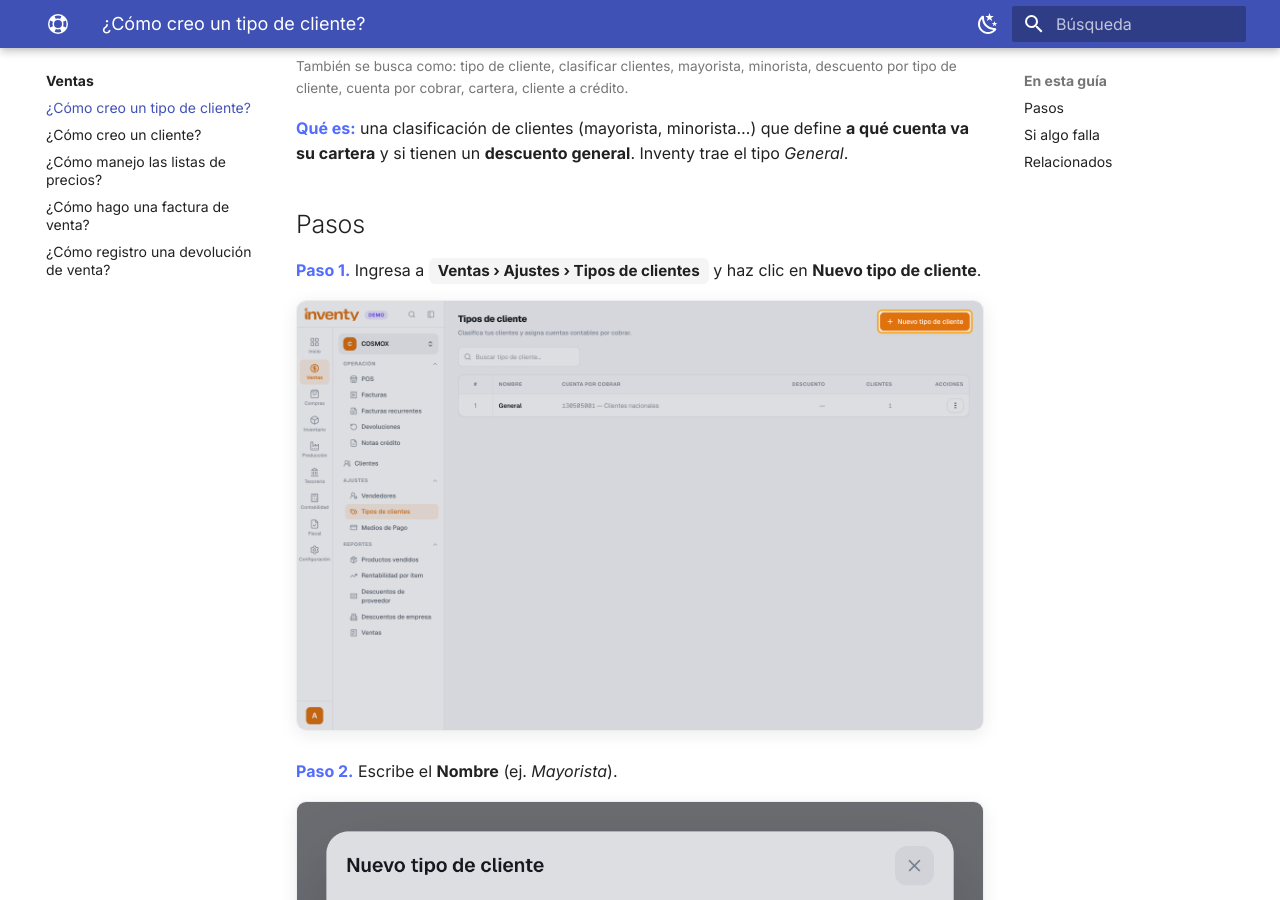
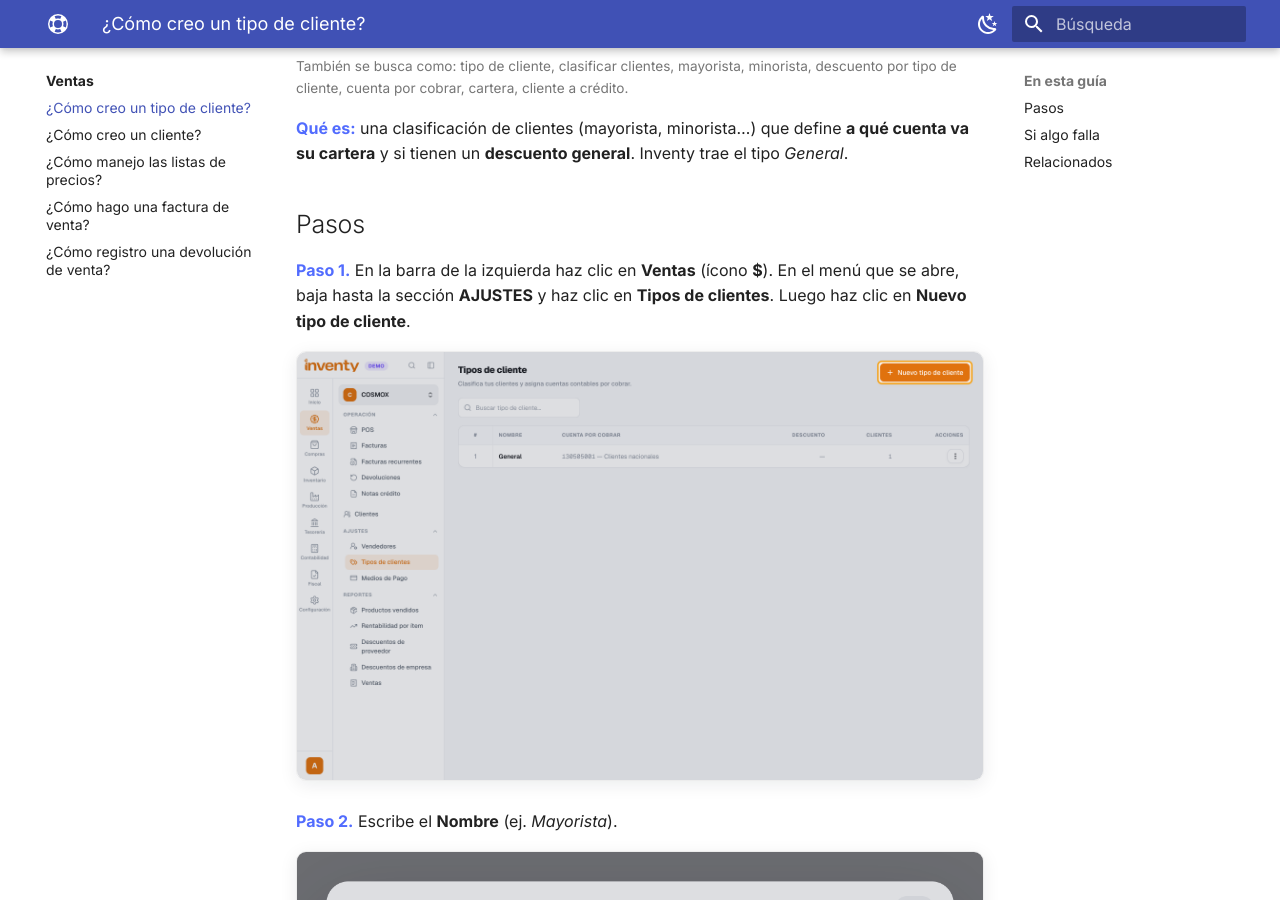
Before and after one commit to Cosmox-SAS/inventy-help, an MkDocs documentation site: the page built from docs/ventas/tipos-de-cliente.md, in a window 1280 px wide and 900 px high, scrolled down 306 px. Built offline with MkDocs 1.6.1 and Material for MkDocs 9.7.7, drawn with Linux system fonts in a browser that asks for light colours.

Commit message:
docs: explicar cómo llegar a Ventas › Ajustes
Co-Authored-By: Claude Opus 5.5 <noreply@anthropic.com>

```diff
--- a/docs/ventas/tipos-de-cliente.md
+++ b/docs/ventas/tipos-de-cliente.md
@@ -22,7 +22,7 @@ tags:
 
 ## Pasos
 
-**Paso 1.** Ingresa a <span class="ruta">Ventas › Ajustes › Tipos de clientes</span> y haz clic en **Nuevo tipo de cliente**.
+**Paso 1.** En la barra de la izquierda haz clic en **Ventas** (ícono **$**). En el menú que se abre, baja hasta la sección **AJUSTES** y haz clic en **Tipos de clientes**. Luego haz clic en **Nuevo tipo de cliente**.
 
 ![Paso 1: botón Nuevo tipo de cliente](../assets/capturas/ventas/tipos-de-cliente/paso-1.png)
 
```
Also changed, not shown: docs/soluciones-rapidas/ventas.md (+1 -1 lines), docs/ventas/listas-de-precios.md (+1 -1 lines).
